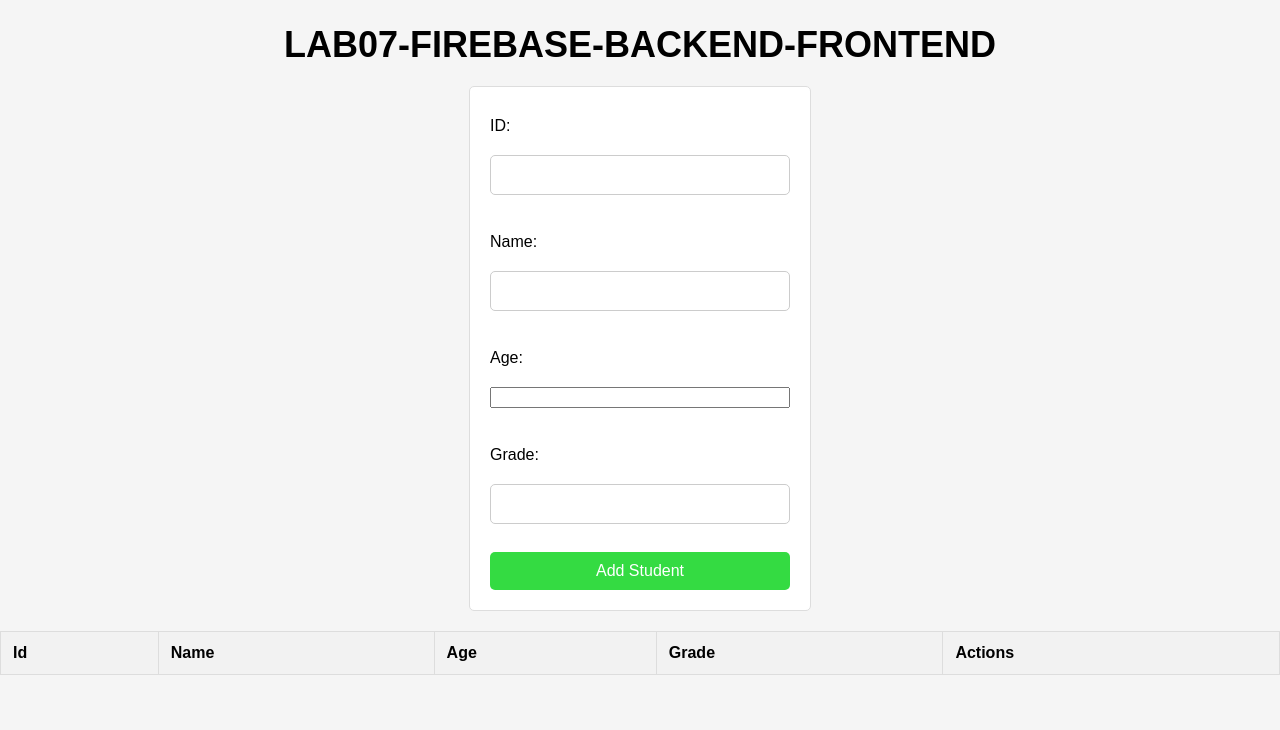
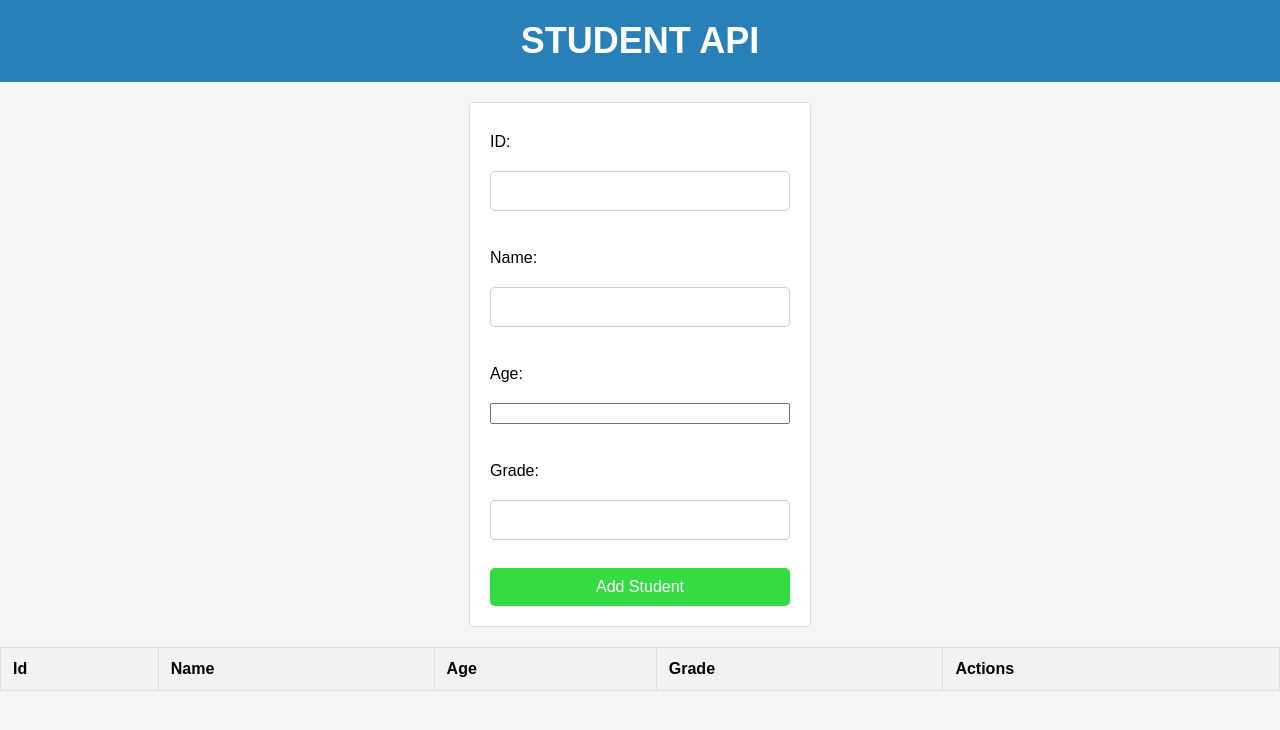
Before and after one commit to gabriela-mn/student-api, a website with bundled scripts: page frontend/dist/index.html in a window 1280 px wide. Built offline with nearby package versions, Linux system fonts and the light colour scheme; files whose address does not match are found by name.

Commit message:
Update index.html

```diff
--- a/frontend/dist/index.html
+++ b/frontend/dist/index.html
@@ -1,13 +1,17 @@
 <!DOCTYPE html>
 <html lang="en">
+
 <head>
-    <meta charset="UTF-8">
-    <meta name="viewport" content="width=device-width, initial-scale=1.0">
-    <title>Student Admin</title>
-    <link rel="stylesheet" href="styles.css">
+  <meta charset="UTF-8">
+  <meta name="viewport" content="width=device-width, initial-scale=1.0">
+  <title>Student Admin</title>
+  <link rel="stylesheet" href="styles.css">
 </head>
+
 <body>
-    <h1>LAB07-FIREBASE-BACKEND-FRONTEND</h1>
+  <div class="banner">
+    <h1>STUDENT API</h1>
+  </div>
     <form id="studentForm">
         <label for="ID">ID:</label>
         <input type="text" id="ID" name="ID" required><br>
```
